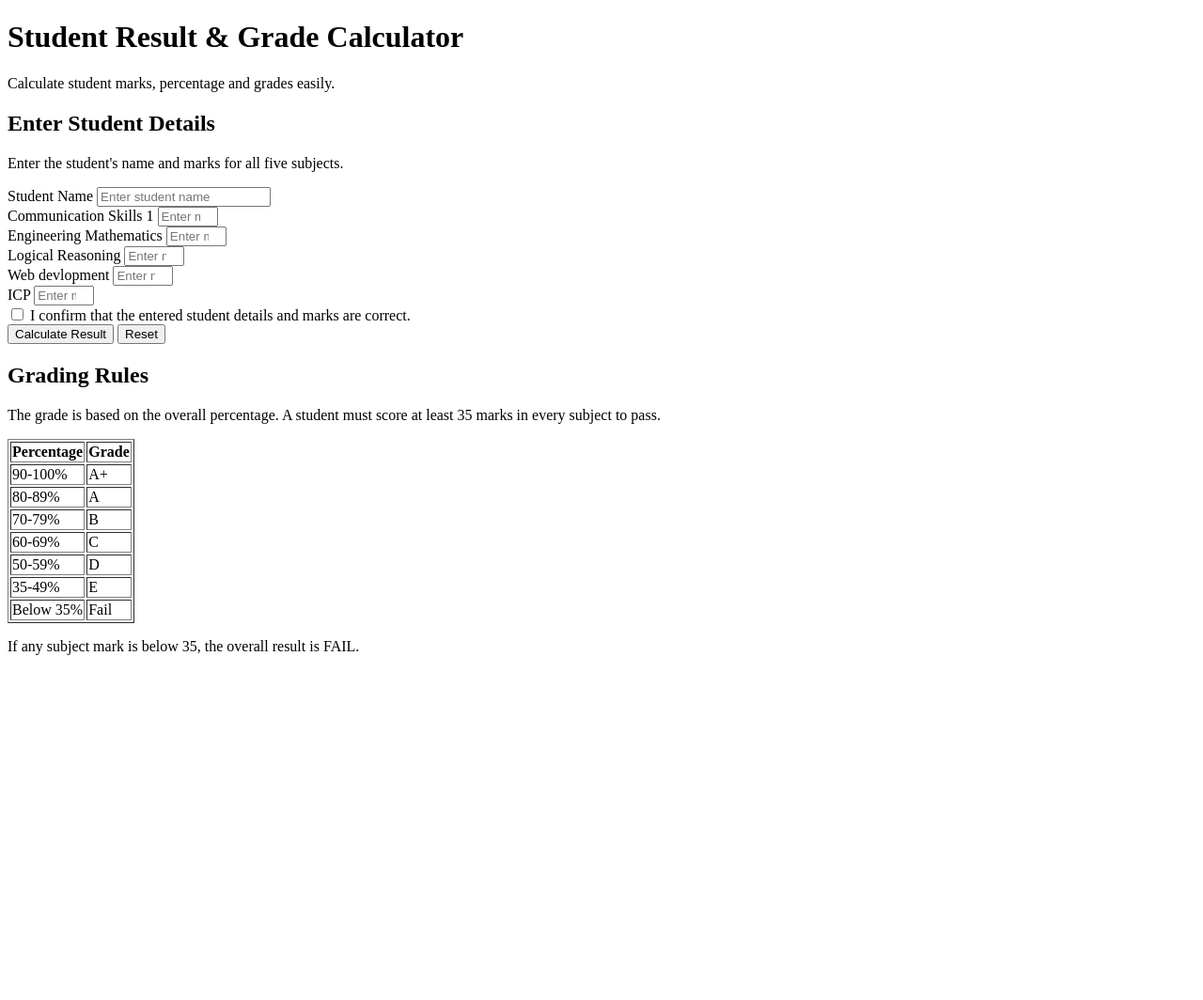
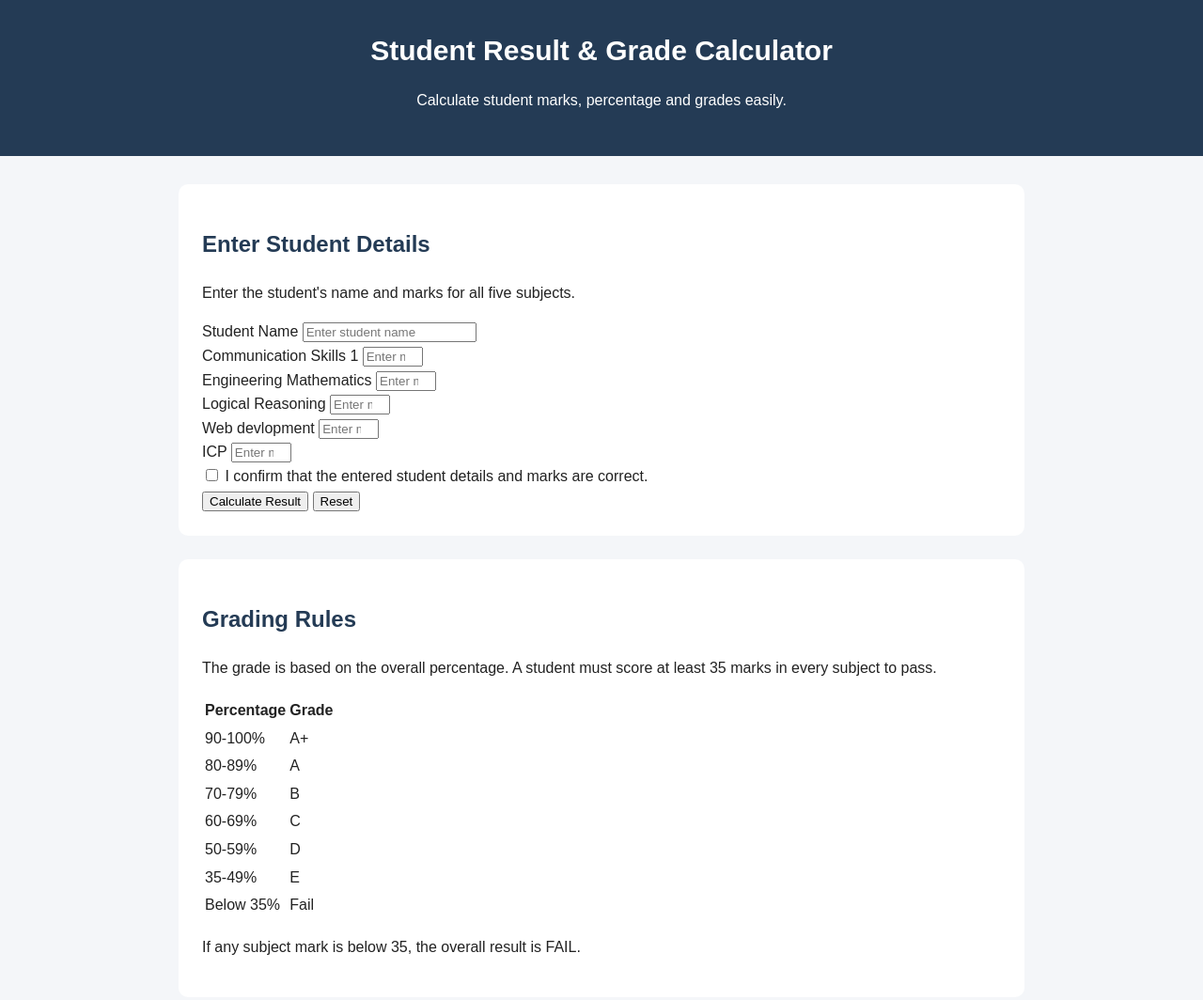
Before and after one commit to chavannisha634/result-calculator-website, a plain HTML site: page index.html in a window 1280 px wide. Shown: the whole page at 94% size. Before the commit the page ends 800 px from the top, so only its background shows below. Drawn offline with Linux system fonts and the light colour scheme.

Commit message:
Connect stylesheet and add basic page styling

```diff
--- a/index.html
+++ b/index.html
@@ -4,94 +4,78 @@
 <head>
     <meta charset="UTF-8">
     <meta name="viewport" content="width=device-width, initial-scale=1.0">
+    <meta name="description" content="A simple student result and grade calculator for five subjects.">
     <title>Student Result &amp; Grade Calculator</title>
+    <link rel="stylesheet" href="style.css">
 </head>
 <body>
 
-    <header>
+    <header class="site-header">
         <h1>Student Result &amp; Grade Calculator</h1>
         <p>Calculate student marks, percentage and grades easily.</p>
     </header>
 
-    <main>
-        <section>
+    <main class="container">
+
+        <section class="card">
             <h2>Enter Student Details</h2>
             <p>Enter the student's name and marks for all five subjects.</p>
 
             <form id="result-form">
 
-                <div>
+                <div class="field">
                     <label for="student-name">Student Name</label>
-                    <input type="text" id="student-name" name="studentName"
-                        placeholder="Enter student name" required>
+                    <input type="text" id="student-name" name="studentName" placeholder="Enter student name" required>
                 </div>
 
-                <div>
+                <div class="field">
                     <label for="english">Communication Skills 1</label>
                     <input type="number" id="english" name="english" min="0" max="100" placeholder="Enter marks" required>
                 </div>
 
-                <div>
+                <div class="field">
                     <label for="mathematics">Engineering Mathematics</label>
                     <input type="number" id="mathematics" name="mathematics" min="0" max="100" placeholder="Enter marks" required>
                 </div>
 
-                <div>
+                <div class="field">
                     <label for="science">Logical Reasoning</label>
                     <input type="number" id="science" name="science" min="0" max="100" placeholder="Enter marks" required>
                 </div>
 
-                <div>
+                <div class="field">
                     <label for="computer-science">Web devlopment</label>
                     <input type="number" id="computer-science" name="computerScience" min="0" max="100" placeholder="Enter marks" required>
                 </div>
 
-                <div>
+                <div class="field">
                     <label for="social-studies">ICP</label>
                     <input type="number" id="social-studies" name="socialStudies" min="0" max="100" placeholder="Enter marks" required>
                 </div>
 
-                <div>
+                <div class="confirmation-field">
                     <input type="checkbox" id="confirm-details" name="confirmDetails" required>
-                    <label for="confirm-details">
-                        I confirm that the entered student details and marks are correct.
-                    </label>
+                    <label for="confirm-details">I confirm that the entered student details and marks are correct.</label>
                 </div>
 
-                <button type="submit">Calculate Result</button>
-                <button type="reset">Reset</button>
+                <div class="form-actions">
+                    <button class="button button-primary" type="submit">Calculate Result</button>
+                    <button class="button button-secondary" type="reset">Reset</button>
+                </div>
 
             </form>
         </section>
 
-        <section id="result-section" hidden>
+        <section id="result-section" class="card" hidden>
             <h2>Student Result</h2>
-
             <p>Student Name: <span id="result-student-name"></span></p>
-
-            <div>
-                <h3>Total Marks</h3>
-                <p id="total-marks">0 / 500</p>
-            </div>
-
-            <div>
-                <h3>Percentage</h3>
-                <p id="percentage">0%</p>
-            </div>
-
-            <div>
-                <h3>Average</h3>
-                <p id="average">0</p>
-            </div>
-
-            <div>
-                <h3>Grade</h3>
-                <p id="grade">Not calculated</p>
-            </div>
+            <p>Total Marks: <strong id="total-marks">0 / 500</strong></p>
+            <p>Percentage: <strong id="percentage">0%</strong></p>
+            <p>Average: <strong id="average">0</strong></p>
+            <p>Grade: <strong id="grade">Not calculated</strong></p>
 
             <h3>Subject-wise Marks</h3>
-
-            <table border="1">
+            <table>
                 <thead>
                     <tr>
                         <th>Subject</th>
@@ -101,14 +85,13 @@
                 </thead>
                 <tbody id="subject-results"></tbody>
             </table>
-
         </section>
 
-        <section>
+        <section class="card">
             <h2>Grading Rules</h2>
             <p>The grade is based on the overall percentage. A student must score at least 35 marks in every subject to pass.</p>
 
-            <table border="1">
+            <table>
                 <thead>
                     <tr>
                         <th>Percentage</th>
@@ -128,6 +111,7 @@
 
             <p>If any subject mark is below 35, the overall result is FAIL.</p>
         </section>
+
     </main>
 
 </body>
--- /dev/null
+++ b/style.css
@@ -0,0 +1,43 @@
+
+/* Basic page styling */
+
+* {
+    box-sizing: border-box;
+}
+
+body {
+    margin: 0;
+    font-family: Arial, sans-serif;
+    background-color: #f4f6f9;
+    color: #222;
+    line-height: 1.6;
+}
+
+.site-header {
+    background-color: #243b55;
+    color: white;
+    text-align: center;
+    padding: 30px 20px;
+}
+
+.site-header h1 {
+    margin: 0;
+    font-size: 30px;
+}
+
+.container {
+    width: 90%;
+    max-width: 900px;
+    margin: 30px auto;
+}
+
+.card {
+    background-color: white;
+    padding: 25px;
+    margin-bottom: 25px;
+    border-radius: 10px;
+}
+
+h2 {
+    color: #243b55;
+}
```
